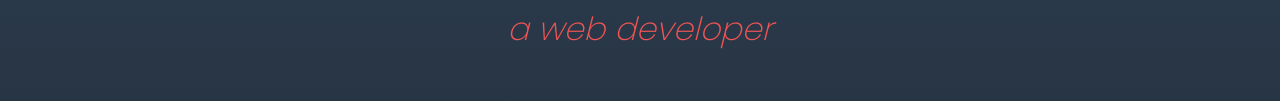
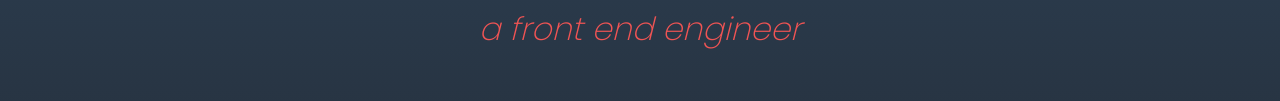
Before and after one commit to harunaOseni/MyPorfolio-Project, a plain HTML site: page index.html in a window 1280 px wide. Shown: the part 377-478 px from the top of the page. Drawn offline with nearby package versions, Linux system fonts and the light colour scheme.

Commit message:
Update index.html

```diff
--- a/index.html
+++ b/index.html
@@ -60,7 +60,7 @@
         <div class="container intro-text">
           <h1 class="display-4 name-text">Hey I am Oseni</h1>
           <p class="lead title">
-            <i>a web developer</i>
+            <i>a front end engineer</i>
           </p>
         </div>
       </div>
```
